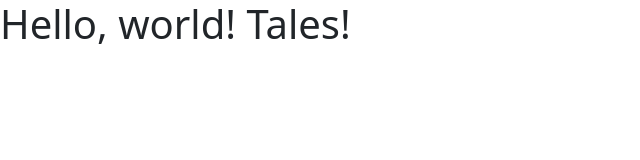
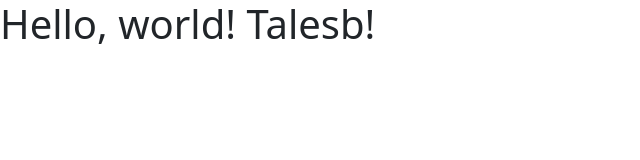
Before and after one commit to Talesb/pairprograming-teste, a plain HTML site: page index.html in a window 1280 px wide. Shown: the full height of the page, 0-640 px from the left. Drawn offline with nearby package versions, Linux system fonts and the light colour scheme.

Commit message:
Adicionando talesb

```diff
--- a/index.html
+++ b/index.html
@@ -7,7 +7,7 @@
     <link href="https://cdn.jsdelivr.net/npm/bootstrap@5.2.0-beta1/dist/css/bootstrap.min.css" rel="stylesheet" integrity="sha384-0evHe/X+R7YkIZDRvuzKMRqM+OrBnVFBL6DOitfPri4tjfHxaWutUpFmBp4vmVor" crossorigin="anonymous">
   </head>
   <body>
-    <h1>Hello, world! Tales!</h1>
+    <h1>Hello, world! Talesb!</h1>
     <script src="https://cdn.jsdelivr.net/npm/bootstrap@5.2.0-beta1/dist/js/bootstrap.bundle.min.js" integrity="sha384-pprn3073KE6tl6bjs2QrFaJGz5/SUsLqktiwsUTF55Jfv3qYSDhgCecCxMW52nD2" crossorigin="anonymous"></script>
   </body>
 </html>
```
